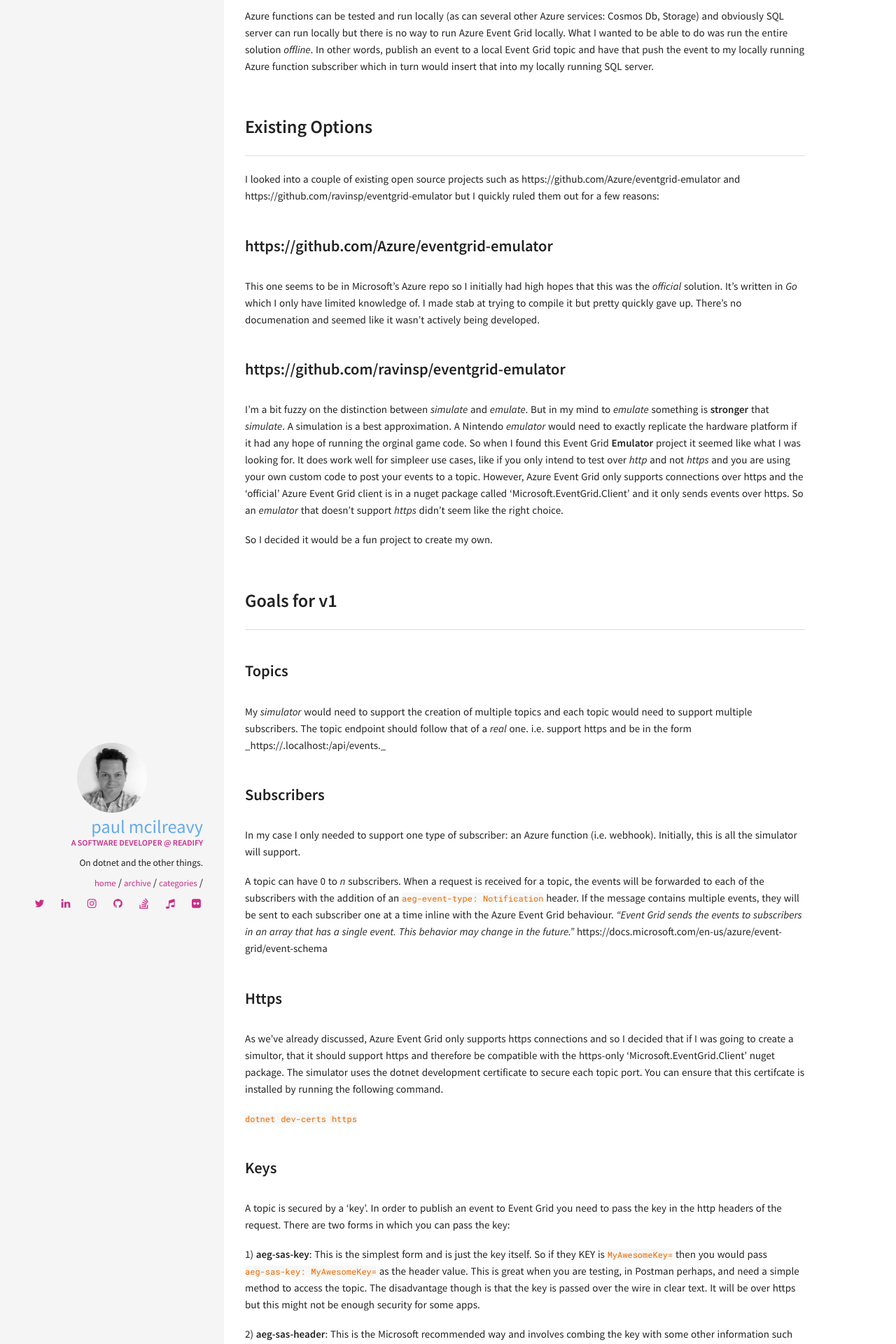
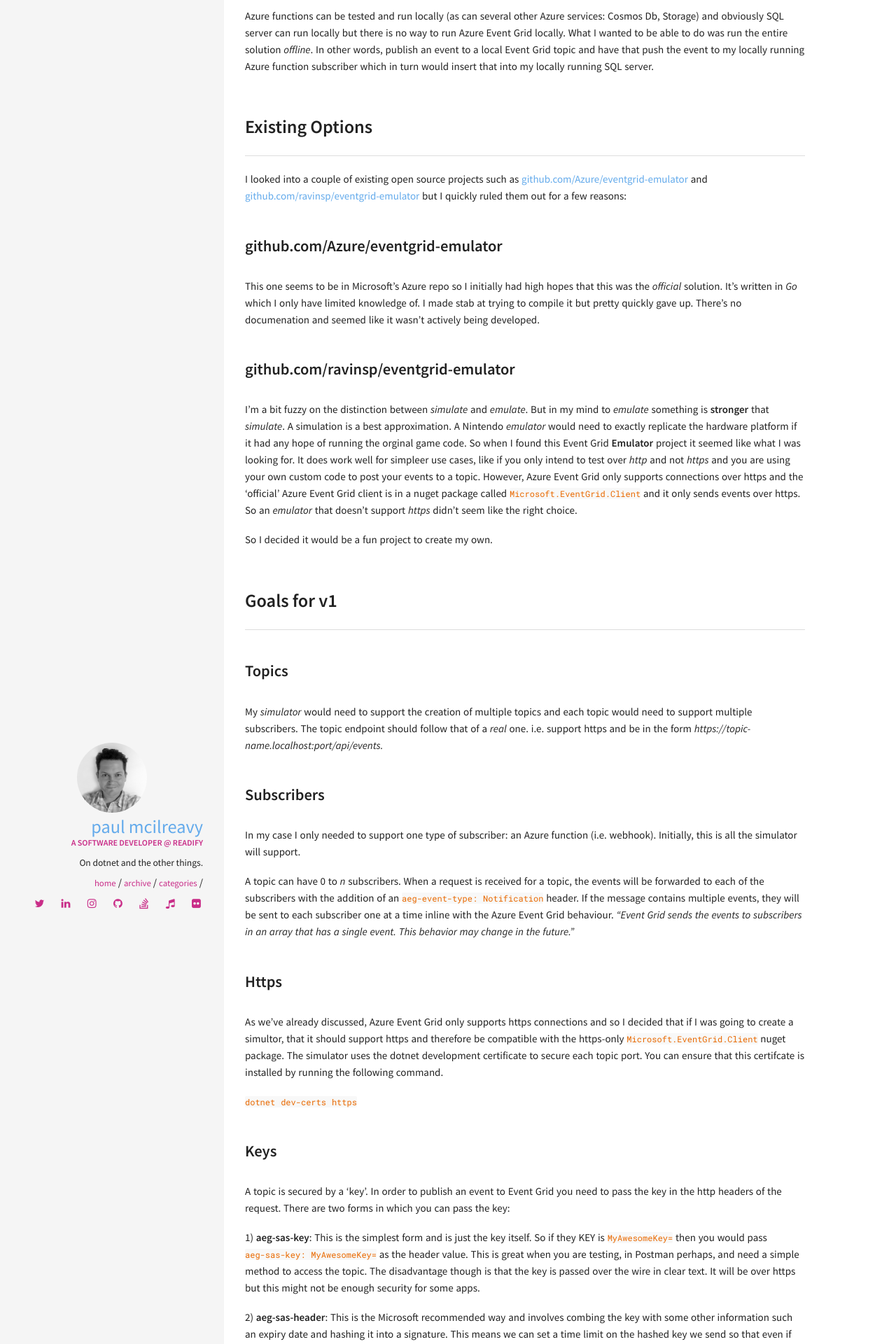
Before and after one commit to pmcilreavy/pmcilreavy.github.io, a Jekyll site: the page built from _posts/2019-02-02-creating-an-eventgrid-simulator.md, in a window 1280 px wide. Shown: the part 1278-3198 px from the top of the page at 70% size. Built offline with Jekyll 4.4.1, drawn with Linux system fonts in a browser that asks for light colours; comment, search, counter and statistics services are not loaded; part of the change alters nothing that is shown; some of the changed text lies outside the part shown.

Commit message:
Fix links and reduce table padding.

````diff
--- a/_posts/2019-02-02-creating-an-eventgrid-simulator.md
+++ b/_posts/2019-02-02-creating-an-eventgrid-simulator.md
@@ -8,7 +8,7 @@ comments: true
 share: true
 firehose: true
 image:
-  feature: https://blog.mcilreavy.com/img/azureeventgridsimulator/eventgridsimulator.png"
+  feature: https://blog.mcilreavy.com/img/azureeventgridsimulator/eventgridsimulator.png
 ---
 
 _**tl;dr**_ Some notes on creating an Azure Evend Grid simulator. It's on GitHub @ [https://github.io/pmcilreavy/AzureEventGridSimulator](https://github.io/pmcilreavy/AzureEventGridSimulator)
@@ -29,15 +29,15 @@ At a high level the publishing application would send events to an Event Grid to
 Azure functions can be tested and run locally (as can several other Azure services: Cosmos Db, Storage) and obviously SQL server can run locally but there is no way to run Azure Event Grid locally. What I wanted to be able to do was run the entire solution _offline_. In other words, publish an event to a local Event Grid topic and have that push the event to my locally running Azure function subscriber which in turn would insert that into my locally running SQL server.
 
 ## Existing Options
-I looked into a couple of existing open source projects such as https://github.com/Azure/eventgrid-emulator and https://github.com/ravinsp/eventgrid-emulator but I quickly ruled them out for a few reasons:
+I looked into a couple of existing open source projects such as [github.com/Azure/eventgrid-emulator](https://github.com/Azure/eventgrid-emulator) and [github.com/ravinsp/eventgrid-emulator](https://github.com/ravinsp/eventgrid-emulator) but I quickly ruled them out for a few reasons:
 
-### https://github.com/Azure/eventgrid-emulator
+### [github.com/Azure/eventgrid-emulator](https://github.com/Azure/eventgrid-emulator)
 
 This one seems to be in Microsoft's Azure repo so I initially had high hopes that this was the _official_ solution. It's written in _Go_ which I only have limited knowledge of. I made stab at trying to compile it but pretty quickly gave up. There's no documenation and seemed like it wasn't actively being developed.
 
-### https://github.com/ravinsp/eventgrid-emulator
+### [github.com/ravinsp/eventgrid-emulator](https://github.com/ravinsp/eventgrid-emulator)
 
-I'm a bit fuzzy on the distinction between _simulate_ and _emulate_. But in my mind to _emulate_ something is **stronger** that _simulate_. A simulation is a best approximation. A Nintendo _emulator_ would need to exactly replicate the hardware platform if it had any hope of running the orginal game code. So when I found this Event Grid **Emulator** project it seemed like what I was looking for. It does work well for simpleer use cases, like if you only intend to test over _http_ and not _https_ and you are using your own custom code to post your events to a topic. However, Azure Event Grid only supports connections over https and the 'official' Azure Event Grid client is in a nuget package called 'Microsoft.EventGrid.Client' and it only sends events over https. So an _emulator_ that doesn't support _https_ didn't seem like the right choice.
+I'm a bit fuzzy on the distinction between _simulate_ and _emulate_. But in my mind to _emulate_ something is **stronger** that _simulate_. A simulation is a best approximation. A Nintendo _emulator_ would need to exactly replicate the hardware platform if it had any hope of running the orginal game code. So when I found this Event Grid **Emulator** project it seemed like what I was looking for. It does work well for simpleer use cases, like if you only intend to test over _http_ and not _https_ and you are using your own custom code to post your events to a topic. However, Azure Event Grid only supports connections over https and the 'official' Azure Event Grid client is in a nuget package called `Microsoft.EventGrid.Client` and it only sends events over https. So an _emulator_ that doesn't support _https_ didn't seem like the right choice.
 
 So I decided it would be a fun project to create my own.
 
@@ -45,17 +45,17 @@ So I decided it would be a fun project to create my own.
 
 ### Topics
 
-My _simulator_ would need to support the creation of multiple topics and each topic would need to support multiple subscribers. The topic endpoint should follow that of a _real_ one. i.e. support https and be in the form _https://<topic-name>.localhost:<port>/api/events._
+My _simulator_ would need to support the creation of multiple topics and each topic would need to support multiple subscribers. The topic endpoint should follow that of a _real_ one. i.e. support https and be in the form _https://topic-name.localhost:port/api/events._
 
 ### Subscribers
 
 In my case I only needed to support one type of subscriber: an Azure function (i.e. webhook). Initially, this is all the simulator will support.
 
-A topic can have 0 to _n_ subscribers. When a request is received for a topic, the events will be forwarded to each of the subscribers with the addition of an `aeg-event-type: Notification` header. If the message contains multiple events, they will be sent to each subscriber one at a time inline with the Azure Event Grid behaviour. _"Event Grid sends the events to subscribers in an array that has a single event. This behavior may change in the future."_ https://docs.microsoft.com/en-us/azure/event-grid/event-schema
+A topic can have 0 to _n_ subscribers. When a request is received for a topic, the events will be forwarded to each of the subscribers with the addition of an `aeg-event-type: Notification` header. If the message contains multiple events, they will be sent to each subscriber one at a time inline with the Azure Event Grid behaviour. _"Event Grid sends the events to subscribers in an array that has a single event. This behavior may change in the future."_
 
 ### Https
 
-As we've already discussed, Azure Event Grid only supports https connections and so I decided that if I was going to create a simultor, that it should support https and therefore be compatible with the https-only 'Microsoft.EventGrid.Client' nuget package. The simulator uses the dotnet development certificate to secure each topic port. You can ensure that this certifcate is installed by running the following command.
+As we've already discussed, Azure Event Grid only supports https connections and so I decided that if I was going to create a simultor, that it should support https and therefore be compatible with the https-only `Microsoft.EventGrid.Client` nuget package. The simulator uses the dotnet development certificate to secure each topic port. You can ensure that this certifcate is installed by running the following command.
 
 ``` dotnet dev-certs https```
 
@@ -67,7 +67,7 @@ A topic is secured by a 'key'. In order to publish an event to Event Grid you ne
 
 2) **aeg-sas-header**: This is the Microsoft recommended way and involves combing the key with some other information such an expiry date and hashing it into a signature. This means we can set a time limit on the hashed key we send so that even if they message was compromised in transit an attacker would only have a limited time to exploit it and the key itself is not passed as clear text.
 
-I wanted to ensure that my simulator was able to support both of these forms of key and could validate them when a new event as received. More information on `sas token` can be found here https://docs.microsoft.com/en-us/azure/event-grid/security-authentication#sas-tokens.
+I wanted to ensure that my simulator was able to support both of these forms of key and could validate them when a new event as received. More information on `sas token` can be found here [https://docs.microsoft.com/en-us/azure/event-grid/security-authentication#sas-tokens](https://docs.microsoft.com/en-us/azure/event-grid/security-authentication#sas-tokens).
 
 If the incoming request contains either an `aeg-sas-token` or an `aeg-sas-key` header _and_ there is a `Key` configured for the topic then the simulator will validate the key and reject the request if the value in the header is not valid. If you want to skip the validation then set the `Key` to _null_ in `appsettings.json`.
 
@@ -90,9 +90,9 @@ Ensures that the properties of each event meets the minimum requirements.
 |DataVersion|_Optional_. e.g. `1`.|
 |Data|_Optional_. Any custom object.|
 
-## Coding It
+## Approach
 
-My initial stab at it started a new `TcpListener` on a distinct port for each topic. Although this worked well it involved a lot of boiler plate code. In order to support https. It also required that an `netsh` command be run from an elevated command prompt to map the certificate to each port the app needed to listen on prior to running the app. I felt this was a step to far and would make it less usable. I wanted something that _just worked ™_.
+My initial iteration of the code started a new `TcpListener` on a distinct port for each topic. Although this worked well it involved a lot of boiler plate code. In order to support https. It also required that an `netsh` command be run from an elevated command prompt to map the certificate to each port the app needed to listen on prior to running the app. I felt this was a step to far and would make it less usable. I wanted something that _just worked ™_.
 
 I decided to refactor to use asp.net core and kestrel to host the https endpoints and make use of the development certificates that most developers will already have installed on their machines.
 
--- a/_sass/components/_global.scss
+++ b/_sass/components/_global.scss
@@ -77,7 +77,7 @@ thead {
 }
 td,
 th {
-  padding: 15px 5px;
+  padding: 5px 5px;
   display: table-cell;
   text-align: left;
   vertical-align: middle;
````
